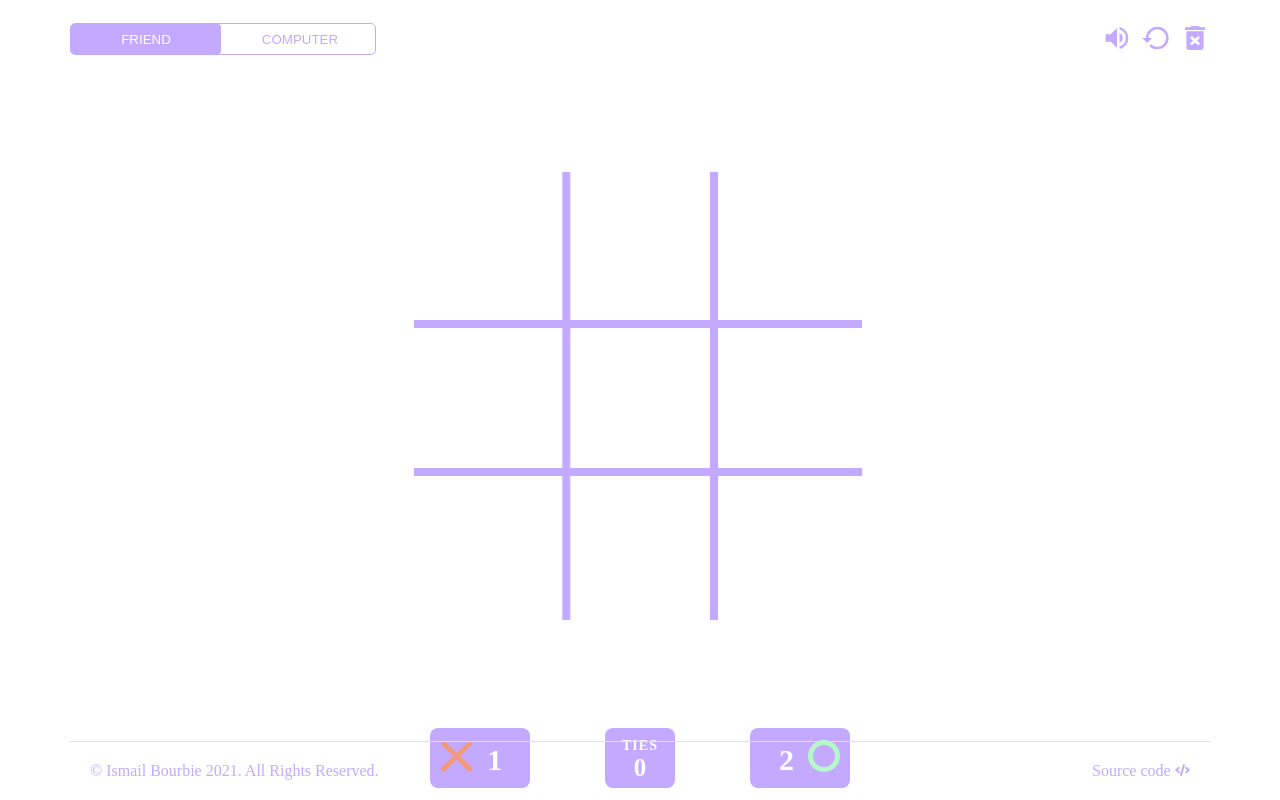
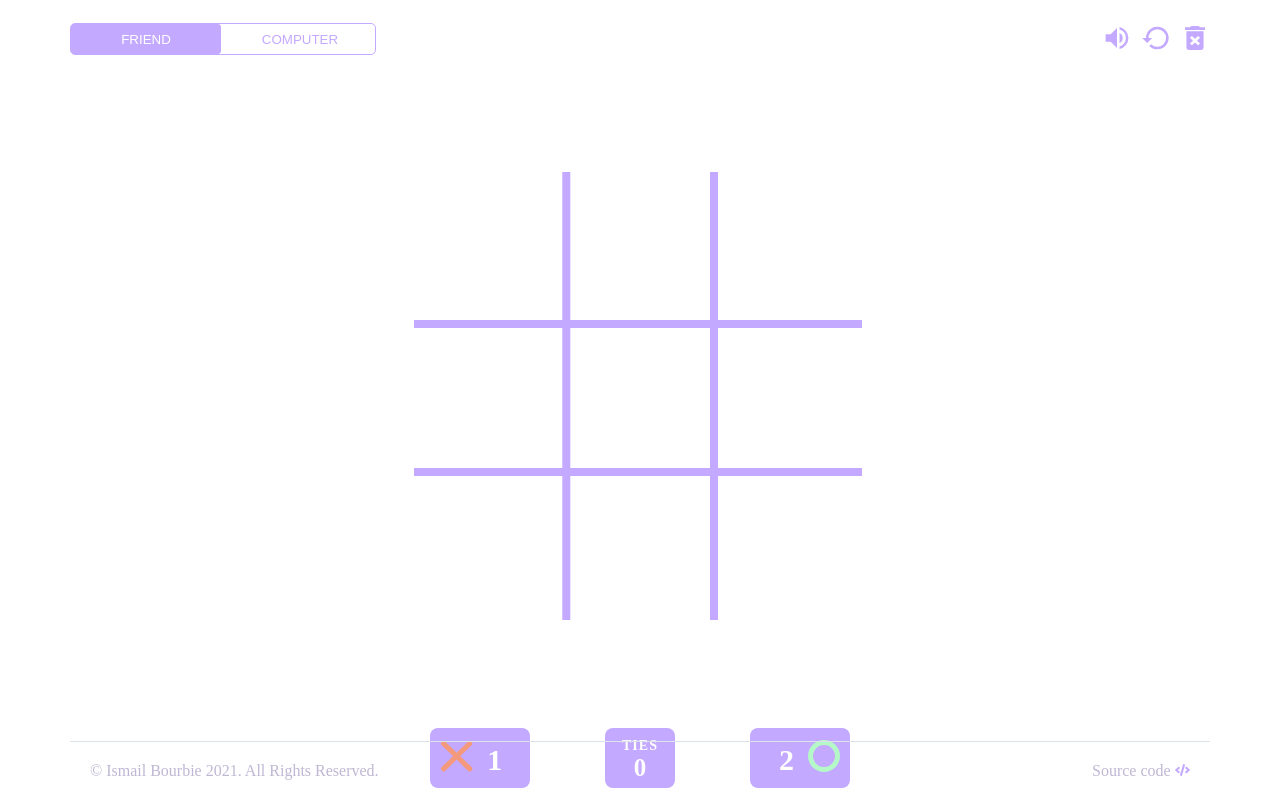
Before and after one commit to IsmailBourbie/tic-tac-toe, a plain HTML site: page v2/index.html in a window 1280 px wide. Drawn offline with Linux system fonts and the light colour scheme.

Commit message:
edit footer colors

```diff
--- a/v2/css/main.css
+++ b/v2/css/main.css
@@ -141,10 +141,10 @@ footer .container {
 }
 footer .container .copyright {
   font-size: 16px;
-  color: #c3a9ff;
+  color: #bfb7d3;
 }
 footer .container .copyright a {
-  color: #c3a9ff;
+  color: #bfb7d3;
   text-decoration: none;
 }
 footer .container .copyright a:hover {
@@ -153,7 +153,7 @@ footer .container .copyright a:hover {
   transition: all 0.3s ease-in-out;
 }
 footer .container .source-code a {
-  color: #c3a9ff;
+  color: #bfb7d3;
   text-decoration: none;
 }
 footer .container .source-code a:hover {
```
